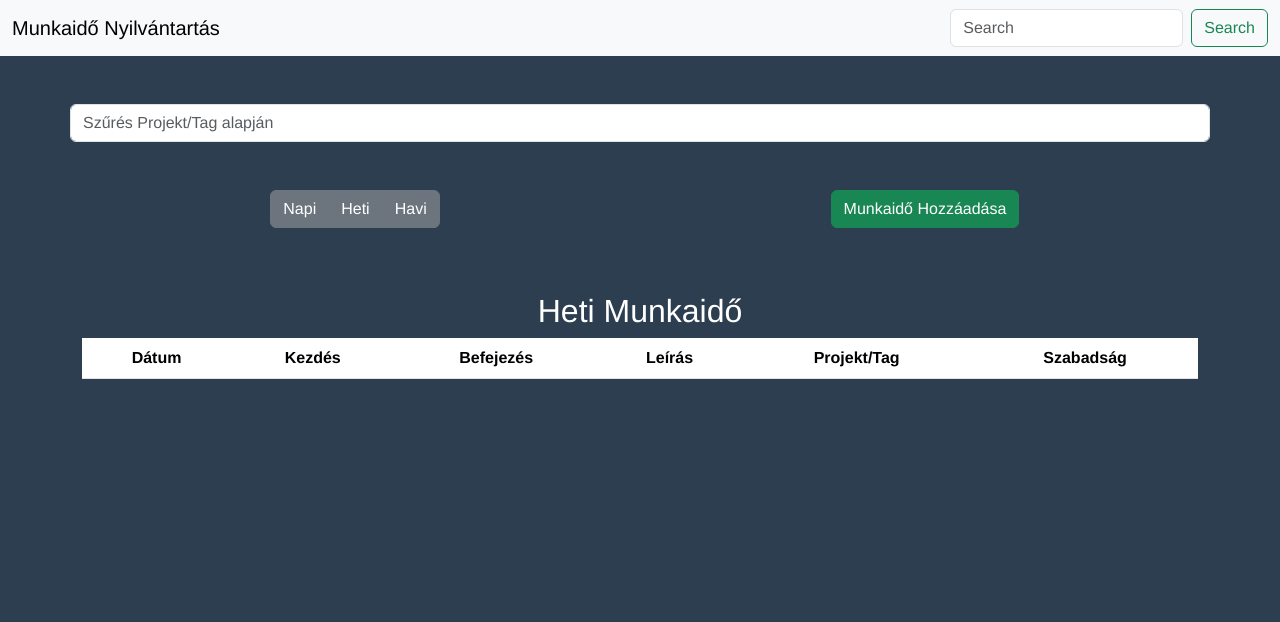
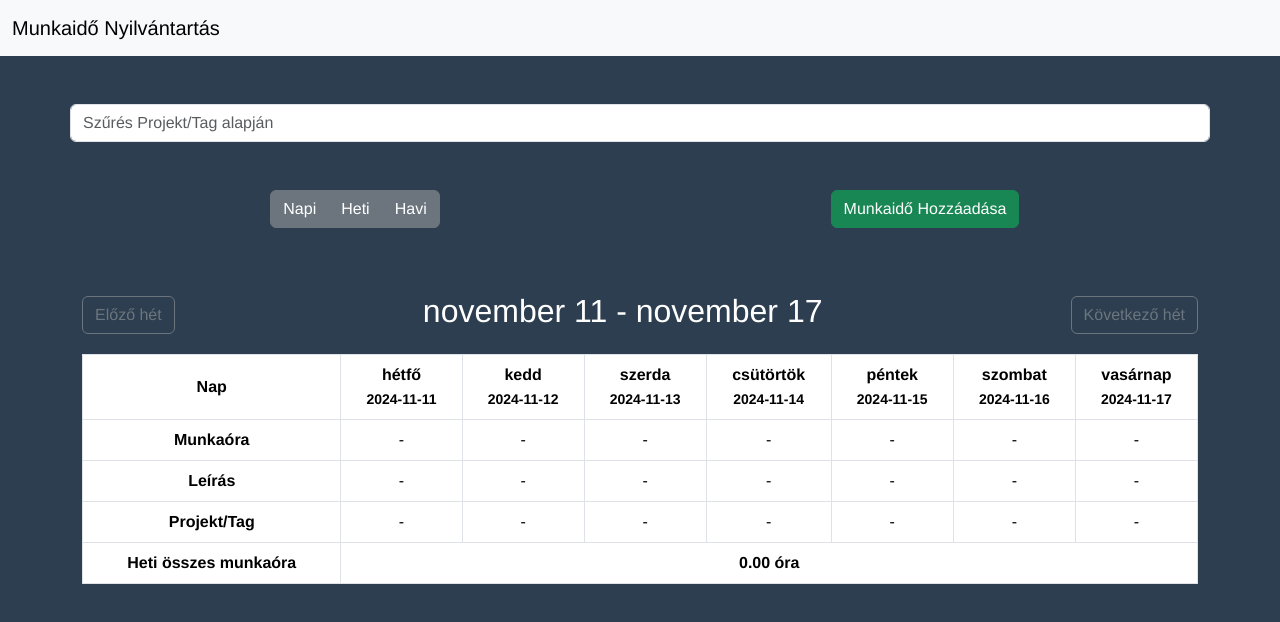
Before and after one commit to Csikito/working_time_management, a Vue app: page / in a window 1280 px wide. Both pictures are taken after a click on the button "Heti". Shown: the top 622 px of the page. Built offline with nearby package versions, Linux system fonts and the light colour scheme.

Commit message:
Working Time Management

```diff
--- a/src/components/AppDailyView.vue
+++ b/src/components/AppDailyView.vue
@@ -1,53 +1,60 @@
 <template>
   <div>
-    <h2>Napi Munkaidő</h2>
-    <table class="table">
-      <thead>
-        <tr>
-          <th>Dátum</th>
-          <th>Kezdés</th>
-          <th>Befejezés</th>
-          <th>Leírás</th>
-          <th>Projekt/Tag</th>
-          <th>Szabadság</th>
-          <th>Műveletek</th>
-        </tr>
-      </thead>
-      <tbody>
-        <tr
-          v-for="entry in entries"
-          :key="entry.id"
-          :class="{ 'table-success': entry.isHoliday }"
+    <div class="header">
+      <button @click="prevDay" class="btn btn-outline-secondary">
+        Előző nap
+      </button>
+      <h2>{{ formattedDate }}</h2>
+      <button @click="nextDay" class="btn btn-outline-secondary">
+        Következő nap
+      </button>
+    </div>
+
+    <div class="timeline">
+      <div v-for="hour in hours" :key="hour" class="hour">
+        <div class="time-label">{{ hour }}:00</div>
+        <div class="events">
+          <div
+            v-for="event in eventsInCurrentHour(hour)"
+            :key="event.id"
+            class="event"
+            :style="{
+              top: `${eventTop(event.startTime)}px`,
+              height: `${eventHeight(event.startTime, event.endTime)}px`,
+              backgroundColor: event.isHoliday ? '#d4edda' : '#cce5ff',
+            }"
           >
-          <td>{{ entry.date }}</td>
-          <td>{{ entry.startTime }}</td>
-          <td>{{ entry.endTime }}</td>
-          <td>{{ entry.description }}</td>
-          <td>{{ entry.projectTag }}</td>
-          <td>{{ entry.isHoliday ? "Igen" : "Nem" }}</td>
-          <td>
+            <div class="event-actions">
               <button
-              class="btn btn-link p-0 me-2"
-              @click="$emit('edit-entry', entry)"
+                @click="$emit('edit-entry', event)"
+                class="btn btn-sm btn-primary"
               >
-              <i class="bi bi-pencil-square"></i>
-              <!-- Szerkesztés ikon -->
+                ✎
               </button>
               <button
-              class="btn btn-link p-0 text-danger"
-              @click="$emit('delete-entry', entry.id)"
+                @click="$emit('delete-entry', event.id)"
+                class="btn btn-sm btn-danger"
               >
-              <i class="bi bi-trash"></i>
-              <!-- Törlés ikon -->
+                🗑
               </button>
-          </td>
-        </tr>
-      </tbody>
-    </table>
+            </div>
+
+            <span
+              >{{ formatTime(event.startTime) }} -
+              {{ formatTime(event.endTime) }}</span
+            ><br />
+            <span>{{ event.description || "Nincs leírás" }}</span>
+          </div>
+        </div>
+      </div>
+    </div>
   </div>
 </template>
 
 <script>
+import { format, addDays, isSameDay, parse } from "date-fns";
+import { hu } from "date-fns/locale";
+
 export default {
   name: "AppDailyView",
   props: {
@@ -56,7 +63,129 @@ export default {
       required: true,
     },
   },
+  data() {
+    return {
+      currentDate: new Date(),
+      hours: Array.from({ length: 24 }, (_, i) => i), // 0-23 órák
+    };
+  },
+  computed: {
+    formattedDate() {
+      return format(this.currentDate, "EEEE, yyyy-MM-dd", { locale: hu });
+    },
+    dailyEvents() {
+      const events = this.entries.filter((entry) =>
+        isSameDay(new Date(entry.date), this.currentDate)
+      );
+
+      if (events.some((event) => event.isHoliday)) {
+        events.push({
+          id: "holiday",
+          startTime: "08:00",
+          endTime: "16:00",
+          description: "Szabadság",
+          isHoliday: true,
+        });
+      }
+
+      return events;
+    },
+  },
+  methods: {
+    prevDay() {
+      this.currentDate = addDays(this.currentDate, -1);
+    },
+    nextDay() {
+      this.currentDate = addDays(this.currentDate, 1);
+    },
+    eventsInCurrentHour(hour) {
+      return this.dailyEvents.filter((event) => {
+        if (!event.startTime) return false;
+        const start = parse(event.startTime, "HH:mm", this.currentDate);
+        return start.getHours() === hour;
+      });
+    },
+    eventTop(startTime) {
+      if (!startTime) return 0;
+      const start = parse(startTime, "HH:mm", this.currentDate);
+      return (start.getMinutes() / 60) * 100;
+    },
+    eventHeight(startTime, endTime) {
+      if (!startTime || !endTime) return 0;
+      const start = parse(startTime, "HH:mm", this.currentDate);
+      const end = parse(endTime, "HH:mm", this.currentDate);
+      const durationInMinutes = (end - start) / 60000;
+      return (durationInMinutes / 60) * 100;
+    },
+    formatTime(time) {
+      if (!time) return "";
+      return format(parse(time, "HH:mm", this.currentDate), "HH:mm");
+    },
+    editEvent(event) {
+      console.log("Szerkesztés:", event);
+    },
+    deleteEvent(eventId) {
+      console.log("Törlés:", eventId);
+      this.$emit("delete-event", eventId);
+    },
+  },
 };
 </script>
 
-<style scoped></style>
+<style scoped>
+.header {
+  display: flex;
+  justify-content: space-between;
+  align-items: center;
+  margin-bottom: 1rem;
+}
+
+.timeline {
+  display: grid;
+  grid-template-columns: 50px 1fr;
+  row-gap: 5px;
+  border-left: 2px solid #ccc;
+  position: relative;
+}
+
+.hour {
+  display: contents;
+}
+
+.time-label {
+  text-align: right;
+  padding-right: 10px;
+  font-weight: bold;
+  color: #888;
+}
+
+.events {
+  position: relative;
+  height: 50px;
+  border-top: 1px solid #eee;
+}
+
+.event {
+  position: absolute;
+  left: 0;
+  width: 100%;
+  color: white;
+  padding: 5px;
+  font-size: 0.8rem;
+  border-radius: 4px;
+  overflow: hidden;
+  box-shadow: 0 2px 4px rgba(0, 0, 0, 0.2);
+}
+
+.event-actions {
+  position: absolute;
+  top: 5px;
+  right: 5px;
+  display: flex;
+  gap: 5px;
+}
+
+.event[style*="background-color: #d4edda"] {
+  color: black;
+}
+</style>
--- a/src/components/AppHome.vue
+++ b/src/components/AppHome.vue
@@ -322,35 +322,7 @@ export default {
   },
   computed: {
     filteredEntries() {
-      const today = new Date();
       let entries = this.entries;
-
-      if (this.viewMode === "daily") {
-        entries = entries.filter(
-          (entry) =>
-            new Date(entry.date).toDateString() === today.toDateString()
-        );
-      } else if (this.viewMode === "weekly") {
-        const startOfWeek = new Date(
-          today.setDate(today.getDate() - today.getDay())
-        );
-        const endOfWeek = new Date(today.setDate(startOfWeek.getDate() + 6));
-        entries = entries.filter((entry) => {
-          const entryDate = new Date(entry.date);
-          return entryDate >= startOfWeek && entryDate <= endOfWeek;
-        });
-      } else if (this.viewMode === "monthly") {
-        const startOfMonth = new Date(today.getFullYear(), today.getMonth(), 1);
-        const endOfMonth = new Date(
-          today.getFullYear(),
-          today.getMonth() + 1,
-          0
-        );
-        entries = entries.filter((entry) => {
-          const entryDate = new Date(entry.date);
-          return entryDate >= startOfMonth && entryDate <= endOfMonth;
-        });
-      }
 
       if (this.projectTagFilter) {
         entries = entries.filter((entry) =>
--- a/src/components/AppMonthlyView.vue
+++ b/src/components/AppMonthlyView.vue
@@ -83,6 +83,7 @@ export default {
       const days = eachDayOfInterval({ start, end });
 
       return days.map((day) => {
+        console.log(this.entries);
         const entry = this.entries.find((e) =>
           isSameDay(new Date(e.date), day)
         );
--- a/src/components/AppNavbar.vue
+++ b/src/components/AppNavbar.vue
@@ -10,20 +10,7 @@
           data-bs-target="#navbarNavAltMarkup"
           aria-controls="navbarNavAltMarkup"
           aria-expanded="false"
-          aria-label="Toggle navigation"
-        >
-          <span class="navbar-toggler-icon"></span>
-        </button>
-
-        <form class="d-flex" @submit.prevent="handleSearch">
-          <input
-            class="form-control me-2"
-            type="search"
-            placeholder="Search"
-            aria-label="Search"
-          />
-          <button class="btn btn-outline-success" type="submit">Search</button>
-        </form>
+        ></button>
       </div>
     </nav>
   </div>
@@ -32,16 +19,6 @@
 <script>
 export default {
   name: "AppNavbar",
-  data() {
-    return {
-      searchQuery: "",
-    };
-  },
-  methods: {
-    handleSearch() {
-      console.log(this.searchQuery);
-    },
-  },
 };
 </script>
 
--- a/src/components/AppWeeklyView.vue
+++ b/src/components/AppWeeklyView.vue
@@ -1,25 +1,73 @@
 <template>
   <div>
-    <h2>Heti Munkaidő</h2>
-    <table class="table">
+    <div class="d-flex justify-content-between align-items-center mb-3">
+      <button @click="prevWeek" class="btn btn-outline-secondary">
+        Előző hét
+      </button>
+      <h2>{{ formattedWeek }}</h2>
+      <button @click="nextWeek" class="btn btn-outline-secondary">
+        Következő hét
+      </button>
+    </div>
+
+    <table class="table table-bordered">
       <thead>
         <tr>
-          <th>Dátum</th>
-          <th>Kezdés</th>
-          <th>Befejezés</th>
-          <th>Leírás</th>
-          <th>Projekt/Tag</th>
-          <th>Szabadság</th>
+          <th>Nap</th>
+          <th v-for="day in weekDays" :key="day.date" class="text-center">
+            {{ day.dayName }}<br />
+            <small>{{ day.formattedDate }}</small>
+          </th>
         </tr>
       </thead>
       <tbody>
-        <tr v-for="entry in entries" :key="entry.id">
-          <td>{{ entry.date }}</td>
-          <td>{{ entry.startTime }}</td>
-          <td>{{ entry.endTime }}</td>
-          <td>{{ entry.description }}</td>
-          <td>{{ entry.projectTag }}</td>
-          <td>{{ entry.isHoliday ? "Igen" : "Nem" }}</td>
+        <tr>
+          <th>Munkaóra</th>
+          <td
+            v-for="day in weekDays"
+            :key="day.date"
+            class="text-center"
+            :class="{
+              'worked-day': day.hoursWorked,
+              'holiday-day': day.isHoliday,
+            }"
+          >
+            {{ day.hoursWorked || "-" }}
+          </td>
+        </tr>
+        <tr>
+          <th>Leírás</th>
+          <td
+            v-for="day in weekDays"
+            :key="day.date"
+            class="text-center"
+            :class="{
+              'worked-day': day.hoursWorked,
+              'holiday-day': day.isHoliday,
+            }"
+          >
+            {{ day.description || "-" }}
+          </td>
+        </tr>
+        <tr>
+          <th>Projekt/Tag</th>
+          <td
+            v-for="day in weekDays"
+            :key="day.date"
+            class="text-center"
+            :class="{
+              'worked-day': day.hoursWorked,
+              'holiday-day': day.isHoliday,
+            }"
+          >
+            {{ day.projectTag || "-" }}
+          </td>
+        </tr>
+        <tr>
+          <th>Heti összes munkaóra</th>
+          <td :colspan="weekDays.length" class="text-center font-weight-bold">
+            {{ totalWeeklyHours }} óra
+          </td>
         </tr>
       </tbody>
     </table>
@@ -27,6 +75,18 @@
 </template>
 
 <script>
+import {
+  format,
+  startOfWeek,
+  endOfWeek,
+  addWeeks,
+  eachDayOfInterval,
+  isSameDay,
+  parse,
+  differenceInMinutes,
+} from "date-fns";
+import { hu } from "date-fns/locale";
+
 export default {
   name: "AppWeeklyView",
   props: {
@@ -35,7 +95,90 @@ export default {
       required: true,
     },
   },
+  data() {
+    return {
+      currentWeek: new Date(),
+    };
+  },
+  computed: {
+    formattedWeek() {
+      const start = format(
+        startOfWeek(this.currentWeek, { locale: hu }),
+        "MMMM d",
+        { locale: hu }
+      );
+      const end = format(
+        endOfWeek(this.currentWeek, { locale: hu }),
+        "MMMM d",
+        { locale: hu }
+      );
+      return `${start} - ${end}`;
+    },
+    weekDays() {
+      const startOfCurrentWeek = startOfWeek(this.currentWeek, { locale: hu });
+      const endOfCurrentWeek = endOfWeek(this.currentWeek, { locale: hu });
+      const days = eachDayOfInterval({
+        start: startOfCurrentWeek,
+        end: endOfCurrentWeek,
+      });
+
+      return days.map((day) => {
+        const entry = this.entries.find((e) =>
+          isSameDay(new Date(e.date), day)
+        );
+
+        let hoursWorked = null;
+        if (entry && entry.startTime && entry.endTime) {
+          const startDateTime = parse(entry.startTime, "HH:mm", new Date(day));
+          const endDateTime = parse(entry.endTime, "HH:mm", new Date(day));
+          const minutesWorked = differenceInMinutes(endDateTime, startDateTime);
+          hoursWorked = (minutesWorked / 60).toFixed(2);
+        }
+
+        return {
+          date: day,
+          dayName: format(day, "EEEE", { locale: hu }),
+          formattedDate: format(day, "yyyy-MM-dd"),
+          hoursWorked,
+          description: entry ? entry.description : null,
+          projectTag: entry ? entry.projectTag : null,
+          isHoliday: entry ? entry.isHoliday : false,
+        };
+      });
+    },
+    totalWeeklyHours() {
+      return this.weekDays
+        .reduce((total, day) => total + (parseFloat(day.hoursWorked) || 0), 0)
+        .toFixed(2);
+    },
+  },
+  methods: {
+    prevWeek() {
+      this.currentWeek = addWeeks(this.currentWeek, -1);
+    },
+    nextWeek() {
+      this.currentWeek = addWeeks(this.currentWeek, 1);
+    },
+  },
 };
 </script>
 
-<style scoped></style>
+<style scoped>
+.table th,
+.table td {
+  vertical-align: middle;
+  text-align: center;
+}
+
+.worked-day {
+  background-color: #fff3cd;
+}
+
+.holiday-day {
+  background-color: #d4edda;
+}
+
+.font-weight-bold {
+  font-weight: bold;
+}
+</style>
```
Lines whose indentation alone changed are shown as unchanged.
